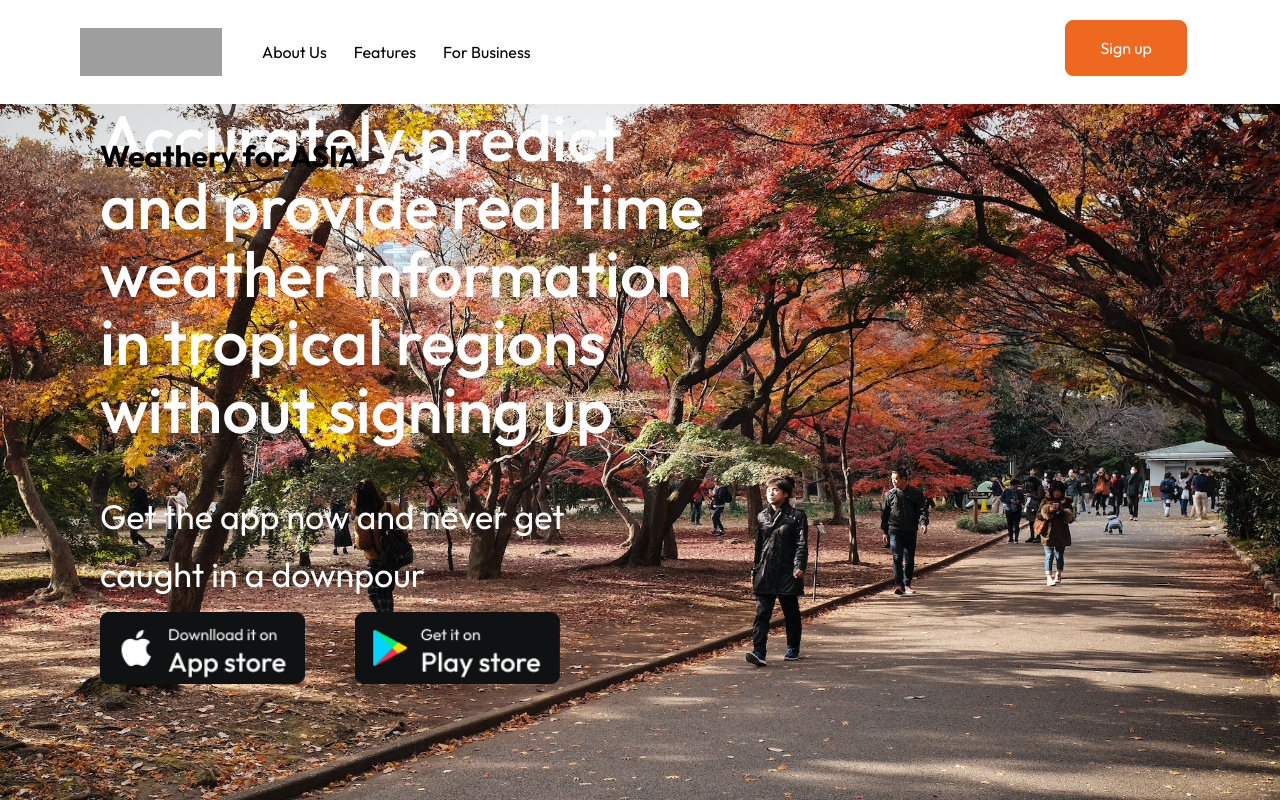
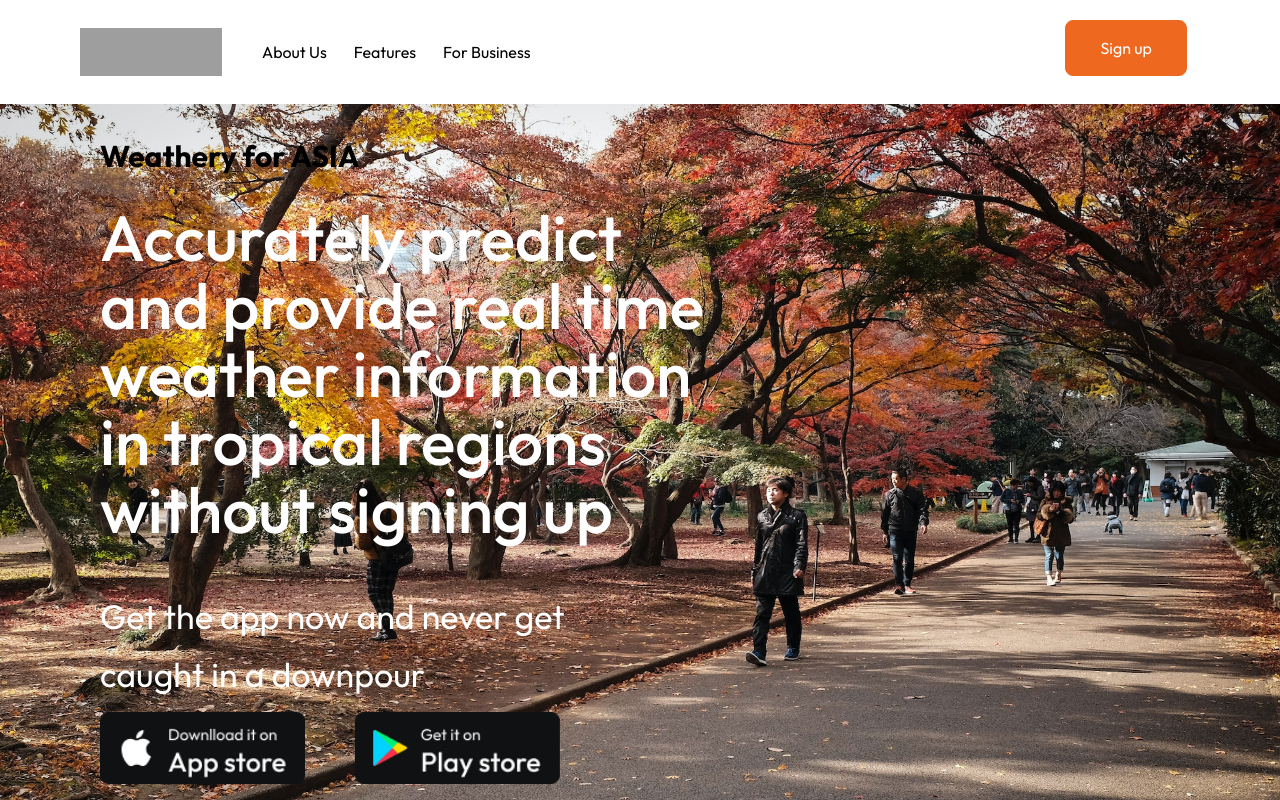
Before and after one commit to iamkenny-dev/hng-weathery-asian, a React (Vite) app: page / in a window 1280 px wide. Shown: the top 800 px of the page. Built offline with nearby package versions, Linux system fonts and the light colour scheme; grey boxes are pictures that could not be loaded.

Commit message:
style: added styles

```diff
--- a/src/index.css
+++ b/src/index.css
@@ -289,6 +289,12 @@ nav {
   margin-top: -800px;
   margin-left: 100px;
   /* z-index: 99; */
+}
+
+@media (max-width: 1350px) {
+  .autumn--container {
+    margin-top: -700px;
+  }
 }
 
 @media (max-width: 600px) {
```
